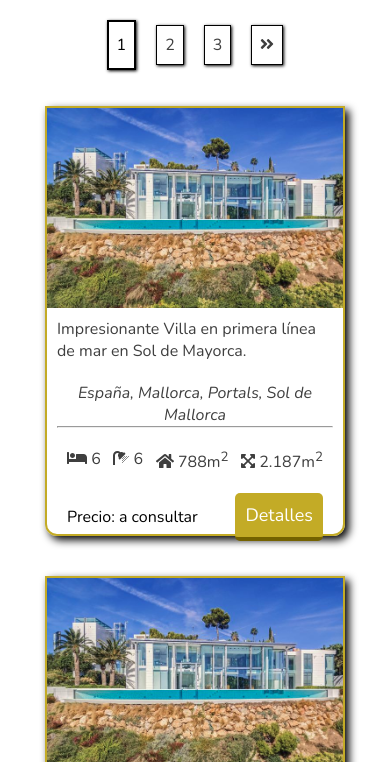
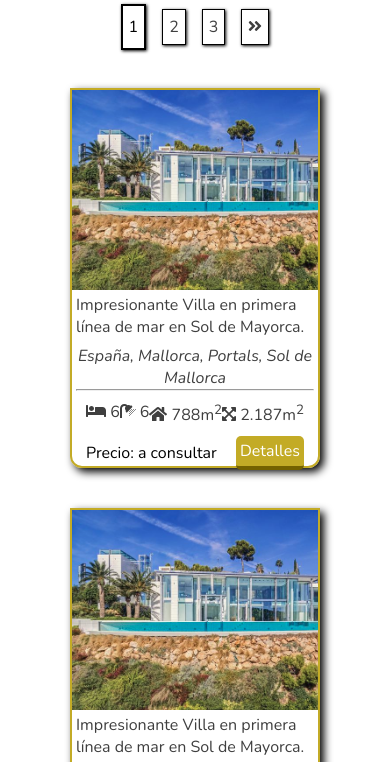
Before and after one commit to MetroGuts/MetroGuts.github.io, a plain HTML site: page comprar.html in a window 390 px wide. Shown: the part 247-1009 px from the top of the page. Drawn offline with nearby package versions, Linux system fonts and the light colour scheme.

Commit message:
Medias Q Compra y Alquiler

```diff
--- a/css/estilos.css
+++ b/css/estilos.css
@@ -1081,7 +1081,7 @@ footer .activo {
         font-size: 17px;
     }
 
-        /* Detalles compra y alquiler*/
+/* Detalles compra y alquiler*/
 
 .detallado {
     margin: 0;
@@ -1148,11 +1148,91 @@ hr {
     font-size: 16px;
 }
 
+.espacio h2 {
+    font-size: 24px;
+}
+
+/* Tarjetas */
+
+.contprincipal {
+    padding: 0 10%;
+    margin: 20px;
+    display: grid;
+    grid-template-columns: repeat(auto-fit, 300px);
+    grid-template-rows: repeat(2, 430px);
+    grid-gap: 40px;
+    justify-content: center;
+}
+
+.tarjeta {
+    width: 300px;
+    height: 430px;
+}
+
+.datos {
+    padding: 10px;
+    font-size: 18px;
+}
+
+.direccion {
+    margin-top: 20px;
+    font-size: 14px;
+    font-style: italic;
+    text-align: center;
+}
+
+.infop {
+    padding: 20px 10px 0px 10px;
+    display: flex;
+    justify-content: space-between;
+    font-size: 16px;
+}
+
+.precio {
+    padding: 10px 10px 20px 10px;
+    display: flex;
+    justify-content: space-between;
+    align-items: center;
+    font-size: 19px;
+    color: black;
+}
+
+.imagen {
+    width: 100%;
+    height: 200px;
+    overflow: hidden;
+    text-align: center;
+}
+
+.imagen img {
+    width: 300px;
+}
+
+.details {
+    display: flex;
+    justify-content: center;
+}
+
+.btnp {
+    text-decoration: none;
+    background-color: #c3ab26;
+    color: white;
+    padding: 6px;
+    font-size: 16px;
+    border-radius: 5px;
+    border-bottom: solid 4px #746200;
+}
+
+.btnp:hover {
+    background-color: rgb(112, 112, 112);
+    border-bottom: solid 4px black;
+}
+
 }
 
 @media (max-width: 420px) {
 
-    /* Inicio */
+/* Inicio */
 
     .hero h1 {
         text-align: center;
@@ -1269,7 +1349,7 @@ hr {
         font-size: 28px;
     }
 
-    /* Contacto */
+/* Contacto */
 
     .contacto {
         width: 300px;
@@ -1331,7 +1411,7 @@ hr {
         margin-top: 20px;
     }
 
-            /* Detalles compra y alquiler*/
+/* Detalles compra y alquiler*/
 
 .detallado {
     margin: 0;
@@ -1377,4 +1457,104 @@ hr {
     font-size: 14px;
 }
 
+.numeracion {
+    width: 100%;
+    display: flex;
+    justify-content: center;
 }
+
+.numeracion p a{
+    margin: 0 8px;
+    padding: 6px;
+    font-size: 22;
+}
+
+.numeracion p a:hover {
+    padding: 10px 6px;
+}
+
+.numeracion .numeroactivo {
+    padding: 10px 6px;
+}
+
+/* Tarjetas */
+
+.contprincipal {
+    padding: 0 10%;
+    margin: 20px;
+    display: grid;
+    grid-template-columns: repeat(auto-fit, 250px);
+    grid-template-rows: repeat(2, 380px);
+    grid-gap: 40px;
+    justify-content: center;
+}
+
+.tarjeta {
+    width: 250px;
+    height: 380px;
+}
+
+.datos {
+    padding: 4px;
+    font-size: 12px;
+}
+
+.direccion {
+    margin-top: 7px;
+    font-size: 12px;
+    font-style: italic;
+    text-align: center;
+}
+
+.infop {
+    padding: 10px 10px 0px 10px;
+    display: flex;
+    justify-content: space-between;
+    font-size: 12px;
+}
+
+.precio {
+    padding: 10px 10px 20px 10px;
+    display: flex;
+    justify-content: space-between;
+    align-items: center;
+    font-size: 12px;
+    color: black;
+}
+
+.imagen {
+    width: 100%;
+    height: 200px;
+    overflow: hidden;
+    text-align: center;
+}
+
+.imagen img {
+    width: 300px;
+}
+
+.details {
+    display: flex;
+    justify-content: center;
+}
+
+.btnp {
+    text-decoration: none;
+    background-color: #c3ab26;
+    color: white;
+    padding: 4px;
+    font-size: 16px;
+    border-radius: 5px;
+    border-bottom: solid 4px #746200;
+}
+
+
+}
+
+@media (max-width: 260px) {
+    .numeracion {
+        width: 200px;
+        display: flex;
+        justify-content: center;
+    }
+}
```
